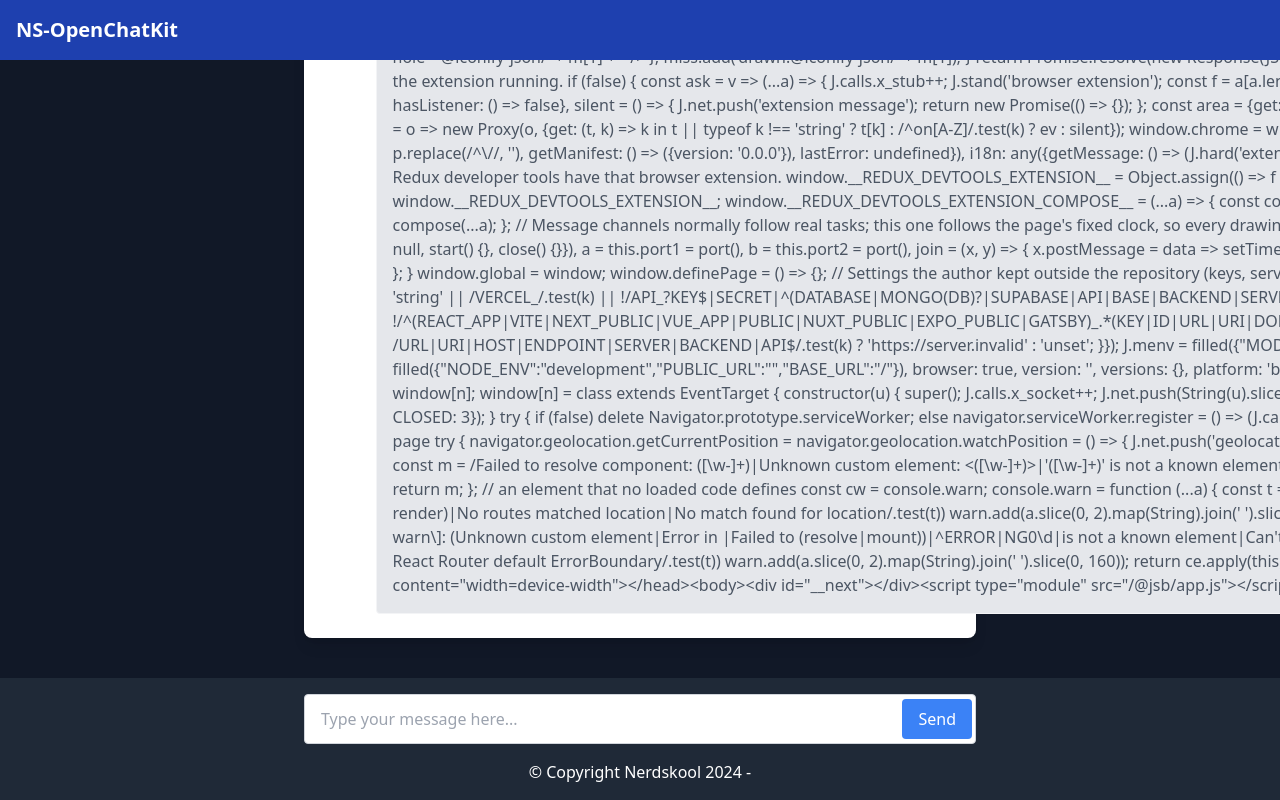
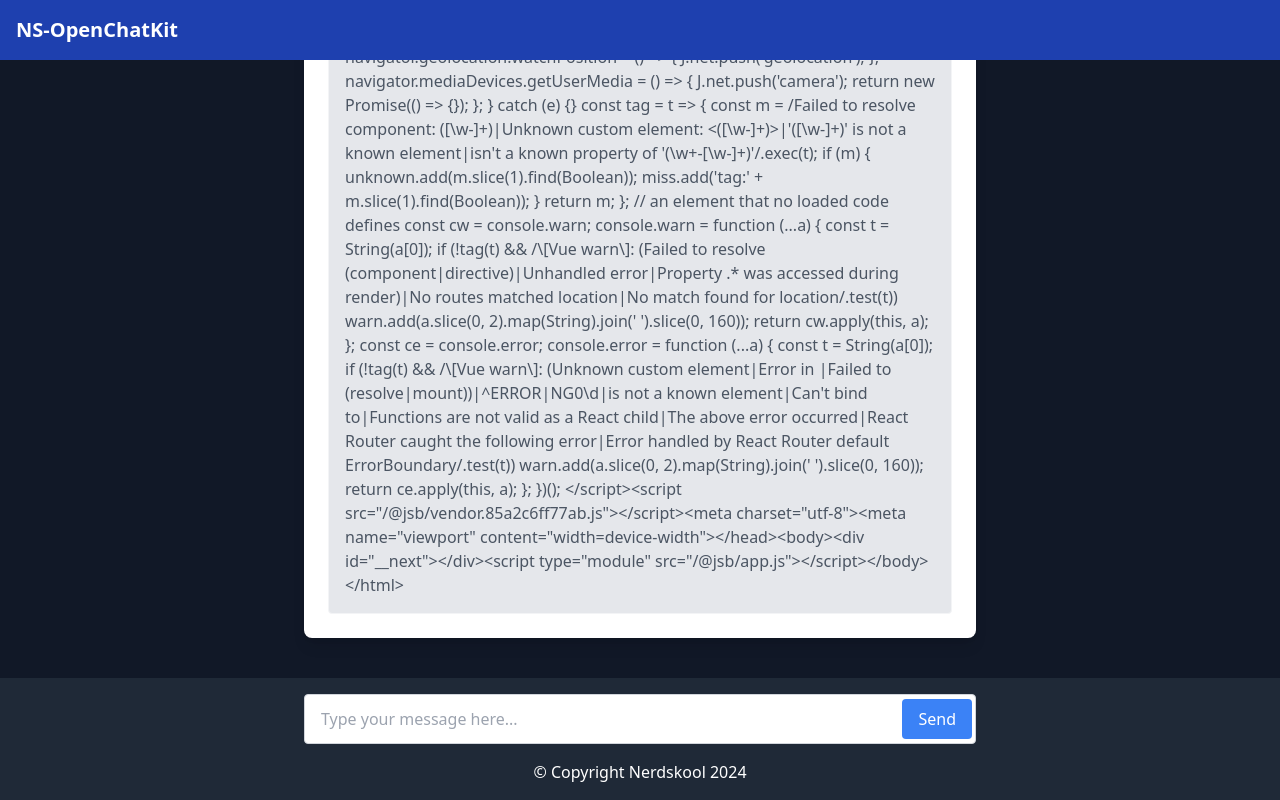
Before and after one commit to Tr3yPaschal/OpenChatKit-Next, a Next.js app: page / in a window 1280 px wide. Both pictures are taken after typing "Sample" into the empty fields and a click on the button "Send". Built offline with nearby package versions, Linux system fonts and the light colour scheme.

Commit message:
Working - needs time stamps, remove message after send, smaller convo footer, hide response div until complete, load indicator right side

```diff
--- a/pages/index.js
+++ b/pages/index.js
@@ -33,18 +33,19 @@ export default function Home() {
       const reader = responseStream.body.getReader();
       const decoder = new TextDecoder();
 
+      let completeResponse = '';
+
       reader.read().then(function processText({ done, value }) {
         if (done) {
+          setConversations(prevConversations => {
+            const updatedConversations = [...prevConversations];
+            updatedConversations[updatingConversationIndex.current].response = completeResponse;
+            return updatedConversations;
+          });
           setIsLoading(false);
           return;
         }
-
-        setConversations(prevConversations => {
-          const updatedConversations = [...prevConversations];
-          updatedConversations[updatingConversationIndex.current].response += decoder.decode(value, { stream: true });
-          return updatedConversations;
-        });
-
+        completeResponse += decoder.decode(value, { stream: true });
         return reader.read().then(processText);
       });
     } catch (err) {
@@ -56,7 +57,6 @@ export default function Home() {
     }
   };
 
-  // Scroll to bottom of main content when conversations update
   useEffect(() => {
     if (mainContentRef.current) {
       mainContentRef.current.scrollTop = mainContentRef.current.scrollHeight;
@@ -65,27 +65,18 @@ export default function Home() {
 
   return (
     <div className="flex flex-col h-screen">
-      {/* Header with Nav-Bar */}
       <header className="bg-blue-800 text-white p-4">
         <nav className="container mx-auto flex justify-between items-center">
           <span className="text-xl font-bold">NS-OpenChatKit</span>
         </nav>
       </header>
 
-      {/* Main Content */}
       <main ref={mainContentRef} className="flex flex-col items-center justify-start flex-grow p-6 bg-gray-900 overflow-y-auto">
         {conversations.map((conv, index) => (
           <div key={index} className="mb-4 w-full max-w-2xl rounded-lg bg-white p-6 shadow-lg relative">
             <p className="text-sm text-gray-500">{conv.timestamp}</p>
             <p className="mb-2 p-4 rounded bg-gray-50 border border-gray-100 text-gray-600">{conv.message}</p>
-            {conv.response && (
-              <div className="flex justify-between">
-                <p className="text-sm text-gray-500">{new Date().toLocaleTimeString()}</p>
-                <p className="p-4 rounded bg-gray-200 border border-gray-100 text-gray-600">{conv.response}</p>
-              </div>
-            )}
-
-            {/* Loading Indicator */}
+            <p className="p-4 rounded bg-gray-200 border border-gray-100 text-gray-600">{conv.response}</p>
             {isLoading && index === conversations.length - 1 && (
               <div className="flex justify-end p-2">
                 <div className="loader" style={{ width: '20px', height: '20px' }}></div>
@@ -95,7 +86,6 @@ export default function Home() {
         ))}
       </main>
 
-      {/* Sticky Footer */}
       <footer className="bg-gray-800 text-white text-center p-4 sticky bottom-0 flex flex-col items-center">
         <div className="relative w-full max-w-2xl">
           <input
@@ -114,8 +104,7 @@ export default function Home() {
           </button>
         </div>
         <p className="mt-4">
-          &copy; Copyright Nerdskool 2024 -
-
+          &copy; Copyright Nerdskool 2024
         </p>
       </footer>
     </div>
```
